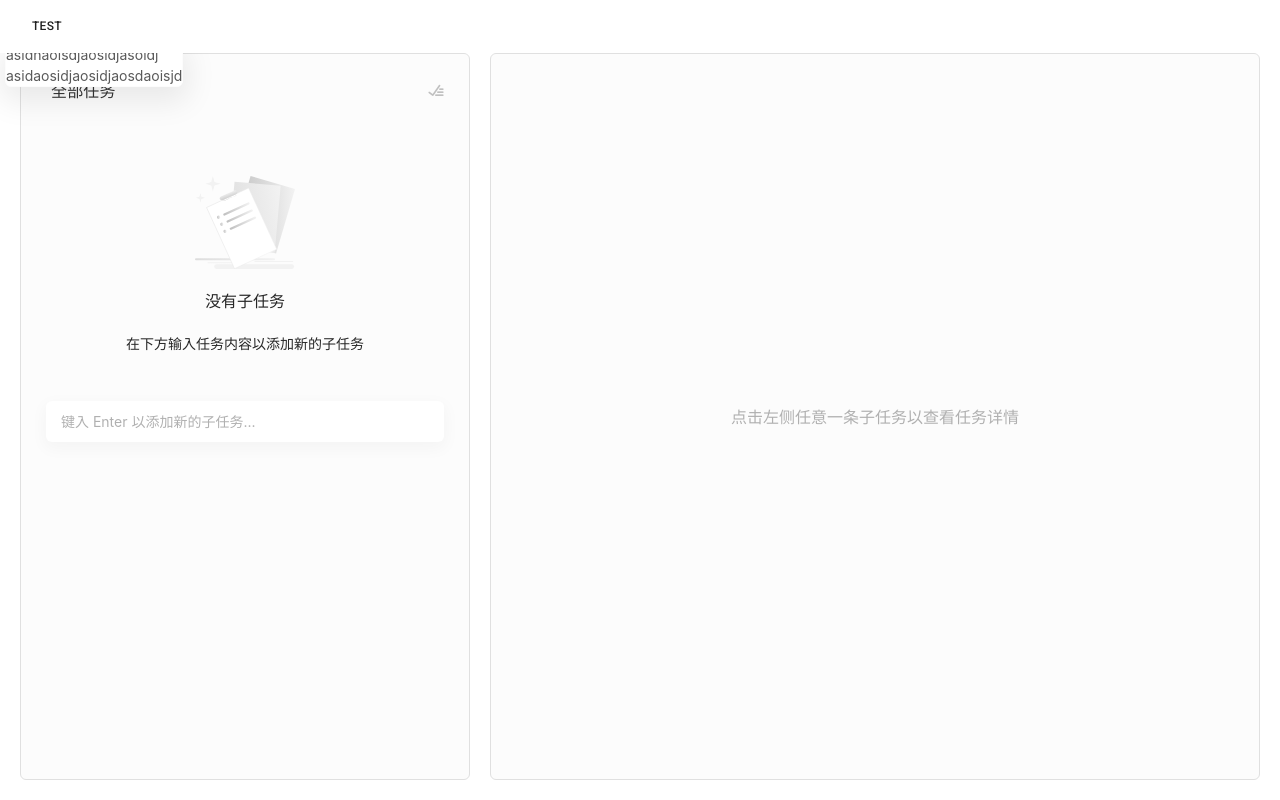
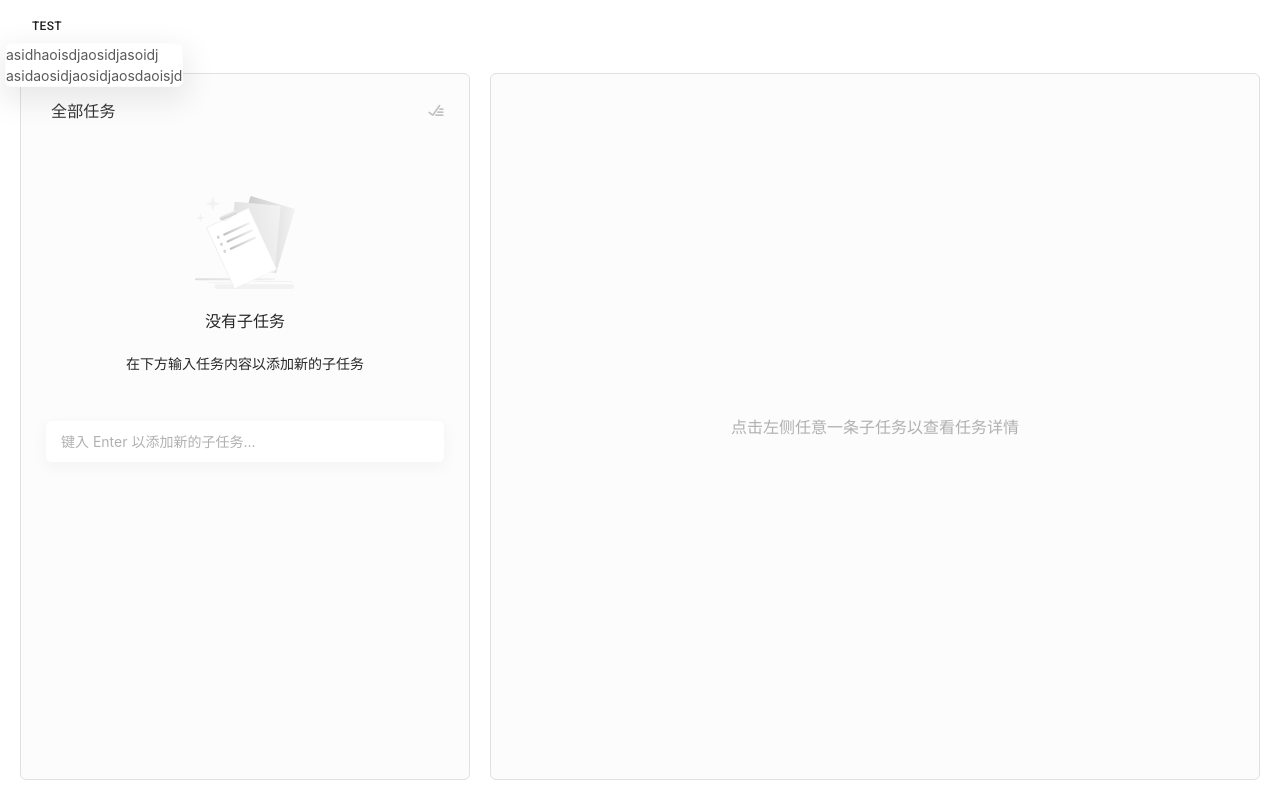
Before and after one commit to lenconda/sigma_web, a React app: page /list in a window 1280 px wide. Both pictures are taken after a click on the button "TEST". Built offline with nearby package versions, Linux system fonts and the light colour scheme.

Commit message:
fix: styles and remove unused code

```diff
--- a/src/components/PopupProvider/index.less
+++ b/src/components/PopupProvider/index.less
@@ -19,12 +19,3 @@
     }
   }
 }
-
-.triangle {
-  position: fixed;
-  width: 0;
-  height: 0;
-  border: 8px solid transparent;
-  border-bottom-color: red;
-  z-index: 9999;
-}
--- a/src/components/PopupProvider/index.tsx
+++ b/src/components/PopupProvider/index.tsx
@@ -11,6 +11,7 @@ export interface PopupProviderProps {
   children: React.ReactChild;
   id?: string;
   triggerClass?: string;
+  zIndex?: number;
 }
 
 const PopupProvider: React.FC<PopupProviderProps> = ({
@@ -18,6 +19,7 @@ const PopupProvider: React.FC<PopupProviderProps> = ({
   id = Date.now().toString(),
   children,
   triggerClass = '',
+  zIndex = 9999,
 }) => {
   const triggerRef = useRef(null);
   const [popupVisible, setPopupVisible] = useState<boolean>(false);
@@ -37,6 +39,7 @@ const PopupProvider: React.FC<PopupProviderProps> = ({
           open={popupVisible}
           anchorEl={triggerRef.current}
           className="app-popup"
+          style={{ zIndex }}
         >
           <div className="app-popup__popup-wrapper__content">
             {children}
--- a/src/pages/List/index.less
+++ b/src/pages/List/index.less
@@ -3,7 +3,7 @@
 .page-list {
   box-sizing: border-box;
   height: 100%;
-  padding-bottom: 20px;
+  padding: 20px 0;
   display: flex;
   align-items: stretch;
   overflow-x: scroll;
```
